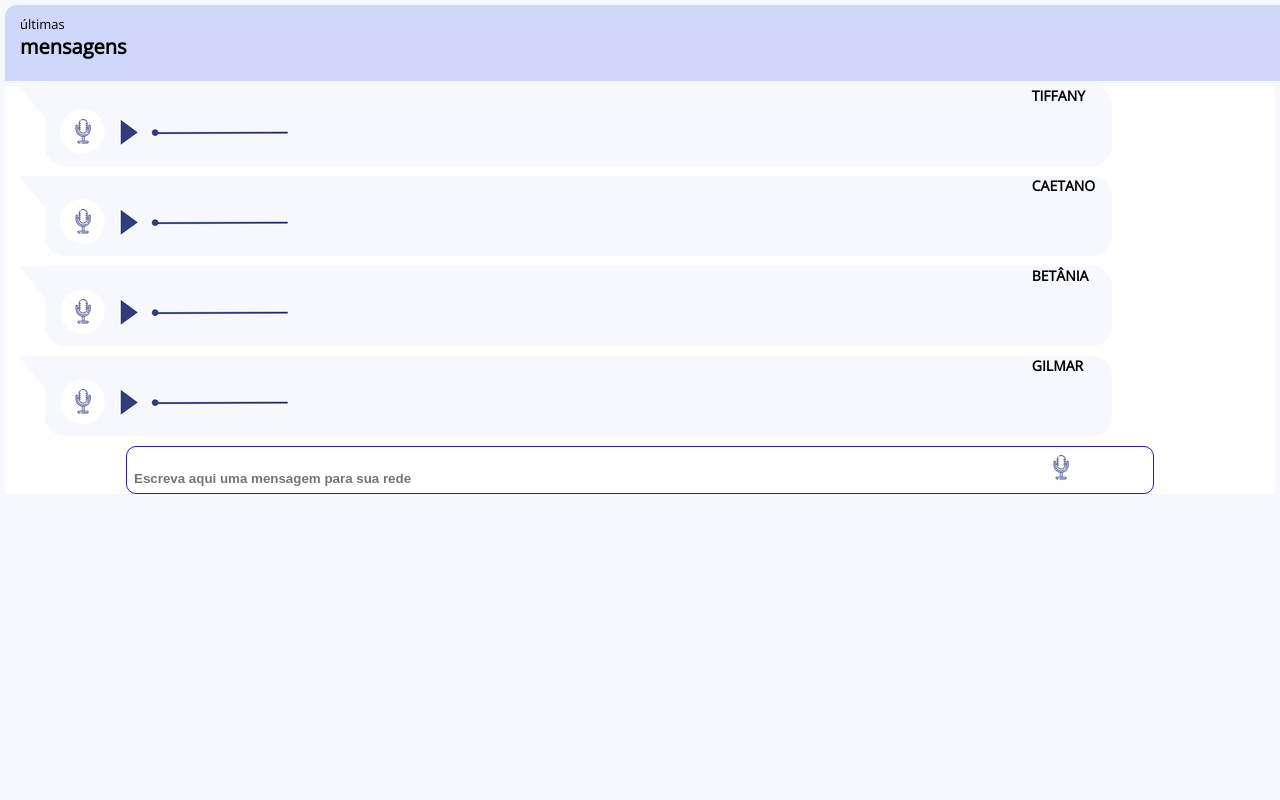
After one commit to CCRHackathon/msphp, a PHP site: page /transmissions.html in a window 1280 px wide. The commit adds this page. Run offline with PHP 8.4, Linux system fonts and the light colour scheme.

Commit message:
Add files via upload

```diff
--- a/index.php
+++ b/index.php
@@ -465,7 +465,7 @@ function iniciarRoteiro(directionsService, directionsDisplay) {
               avaliacao += ''+
               '<img src="icones/'+ objeto.icon +'"><a style="margin-left: 6px;font-size: 14px;background-color: #343e78" class="badge"  ><span  class="glyphicon glyphicon-star"> </span> '  + objeto.nota + '</a><hr style="margin-top: 9px;margin-bottom: 9px;">';
             }
-            var contentString = '<div class="infos" ><font size="3"color="#660000"><b>' + result[i].nome +   '</b></font><hr></font><b> ' + avaliacao + ' <br><button class="btn btn-block button_class"  data-toggle="modal" data-target="#avaliacao" onClick="iniciarAvaliacao(' + id_local +',' + "'" + result[i].nome+ "'" + ')">avaliar</button>'+ '</div>';
+            var contentString = '<div class="infos" ><font size="3"color="#660000"><b>' + result[i].nome +   '&nbsp;&nbsp;&nbsp;&nbsp;&nbsp;&nbsp;&nbsp;&nbsp;&nbsp;&nbsp;&nbsp;&nbsp;&nbsp;&nbsp;&nbsp;&nbsp;&nbsp;&nbsp;&nbsp;&nbsp;&nbsp;&nbsp;&nbsp;&nbsp;&nbsp;&nbsp;&nbsp;&nbsp;&nbsp;&nbsp;&nbsp;</b></font><hr></font><b> ' + avaliacao + ' <br><button class="btn btn-block button_class"  data-toggle="modal" data-target="#avaliacao" onClick="iniciarAvaliacao(' + id_local +',' + "'" + result[i].nome+ "'" + ')">avaliar</button>'+ '</div>';
             var coordinate = {lat: parseFloat(result[i].lat),lng: parseFloat(result[i].long)};
             var marcador_parada = ({
               coords: coordinate,
--- /dev/null
+++ b/transmissions.html
@@ -0,0 +1,223 @@
+<html>
+<link rel="stylesheet" type="text/css" href="http://fonts.googleapis.com/css?family=Open+Sans" />
+<style>
+
+    body {
+        font-family: 'Open Sans';
+        margin: 0;
+        background-color: #f7f8fe;
+    }
+
+    .header {
+        width: 100%;
+        height: 66px;
+        border-top-left-radius: 12px;
+        border-top-right-radius: 12px;
+        background-color: #d1d6fb;
+        margin: 5px;
+        padding-top: 10px;
+        padding-left: 15px;
+        font-size: small;
+    }
+
+    .title {
+        font-size: 20px;
+        font-weight: 800;
+    }
+
+    .content {
+        background-color: white;
+        margin-left: 5px;
+        margin-top: 0;
+        margin-right: 5px;
+        display: flex;
+        flex-direction: column;
+        justify-content: space-between;
+    }
+
+    .list {
+        display: flex;
+        flex-direction: column;
+        align-items: left;
+        justify-content: left;
+        /*max-height: 300px;*/
+        flex: 1;
+        align-items: stretch;
+        overflow: scroll;
+    }
+
+    .list-item {
+        width: auto;
+        min-height: 80px;
+        margin-bottom: 10px;
+        margin-left: 5px;
+        padding-left: 10px;
+        border-radius: 5px;
+        display: flex;
+        flex-direction: row;
+    }
+
+    .list-item-corner {
+        min-width: 25px;
+        background-image: url('./corner.png');
+        background-repeat:no-repeat;
+    }
+
+    .list-item-body {
+        min-width: 85%;
+        background-color: #f7f8fe;
+        display: flex;
+        flex-direction: column;
+        border-bottom-left-radius: 20px;
+        border-bottom-right-radius: 20px;
+        border-top-right-radius: 20px;
+    }
+
+    .list-item--user {
+        width: 50px;
+        height: 23px;
+        color: black;
+        font-size: 14px;
+        font-weight: bold;
+        padding-right: 30px;
+        text-transform: uppercase;
+        align-self:flex-end;
+    }
+
+    .list-item--rating:before {
+        content: " ★ ";
+    }
+
+    .list-item--message {
+        margin-top: 5px;
+        margin-left: 10px;
+        background-repeat: no-repeat;
+        background-color: #f7f8fe;
+        font-size: small;
+    }
+
+    .list-item--audio {
+        display: flex;
+        flex-direction: row;
+        margin-left: 15px;
+        background-repeat: no-repeat;
+        width: 115px;
+        background-color: #f7f8fe;
+    }
+
+    .mic {
+        background-image: url('mic.png');
+        background-position: center;
+        background-repeat: no-repeat;
+
+        background-color: white;
+        border-radius: 100%;
+        min-width: 45px;
+        min-height: 45px;
+    }
+
+    .play {
+        background-image: url('play.png');
+        background-position: center;
+        background-repeat: no-repeat;
+
+        min-width: 45px;
+        min-height: 45px;
+    }
+
+    .audio-line {
+        background-image: url('audio-line.png');
+        background-position: center;
+        background-repeat: no-repeat;
+
+        min-width: 140px;
+        min-height: 45px;
+    }
+
+    .input {
+        flex: 1;
+        align-items: stretch;
+        border-style: solid;
+        border-width: 1px;
+        border-color: #3215bc;
+        border-radius: 10px;
+        min-height: 30px;
+        width: 80%;
+        align-self: center;
+        padding: 5px;
+    }
+
+    input {
+        border: none;
+        width: 90%;
+        margin: auto;
+        font-weight: bold;
+        color:  #3215bc;
+    }
+
+</style>
+<body>
+<div class="header">
+    últimas<br/>
+    <span class="title">mensagens</span>
+</div>
+<div class="content">
+    <div class="list">
+        <div class="list-item">
+            <div class="list-item-corner"></div>
+            <div class="list-item-body">
+                <div class="list-item--user">Tiffany</div>
+                <div class="list-item--audio">
+                <div class="mic"></div>
+                <div class="play"></div>
+                <div class="audio-line"></div>
+            </div>
+            </div>
+        </div>
+
+        <div class="list-item">
+            <div class="list-item-corner"></div>
+            <div class="list-item-body">
+            <div class="list-item--user">Caetano</div>
+            <div class="list-item--audio">
+                <div class="mic"></div>
+                <div class="play"></div>
+                <div class="audio-line"></div>
+            </div>
+            </div>
+        </div>
+
+        <div class="list-item">
+            <div class="list-item-corner"></div>
+            <div class="list-item-body">
+            <div class="list-item--user">Betânia</div>
+            <div class="list-item--audio">
+                <div class="mic"></div>
+                <div class="play"></div>
+                <div class="audio-line"></div>
+            </div>
+        </div>
+        </div>
+
+        <div class="list-item">
+            <div class="list-item-corner"></div>
+            <div class="list-item-body">
+            <div class="list-item--user">Gilmar</div>
+            <div class="list-item--audio">
+                <div class="mic"></div>
+                <div class="play"></div>
+                <div class="audio-line"></div>
+            </div>
+        </div>
+        </div>
+
+    </div>
+    <div class="input">
+        <input type="text" class="send-message" placeholder="Escreva aqui uma mensagem para sua rede"/>
+        <img src="mic.png" />
+    </div>
+</div>
+
+
+</body>
+</html>
```
Also changed, not shown: gerarVariosPontos.php (+20 -1 lines), audio-line.png (added), bd/db_ccr.sql (added), corner.png (added), mic.png (added), play.png (added), screen.png (added), unnamed.png (added).
